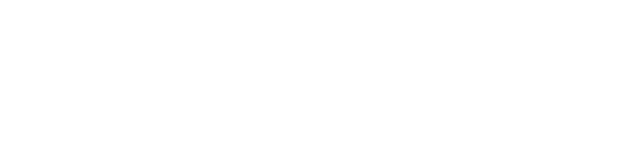
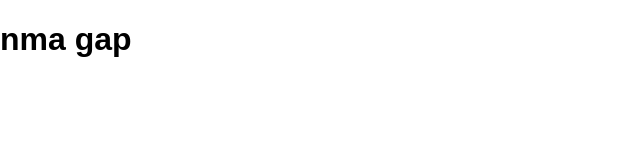
Before and after one commit to behzod6737/escape, a plain HTML site: page index.html in a window 1280 px wide. Shown: the whole page, without its empty margins (0-640 px from the left). Drawn offline with nearby package versions, Linux system fonts and the light colour scheme; files that its build step writes are made by us from their sources.

Commit message:
first commit

```diff
--- a/index.html
+++ b/index.html
@@ -8,6 +8,6 @@
   <link rel="stylesheet" href="css/main.css">
 </head>
 <body>
-
+    <h1>nma gap</h1>
 </body>
 </html>
```
Also changed, not shown: assets/img/Escape..svg (added), assets/img/feature-1.jpg (added), assets/img/feture-2.jpg (added), assets/img/footer.jpg (added), assets/img/header-img.jpg (added), assets/img/most-1.jpg (added), assets/img/most-2.jpg (added), assets/img/most-3.jpg (added), assets/img/most-4.jpg (added), assets/img/most-5.jpg (added), assets/img/most-6.jpg (added).
